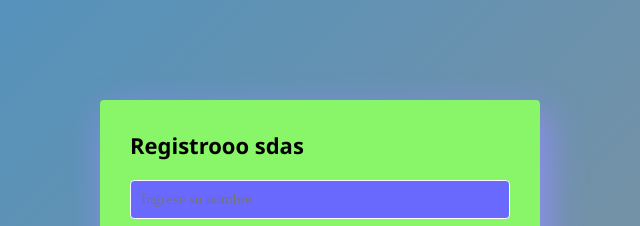
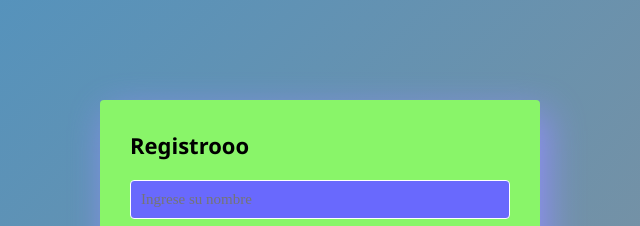
Before and after one commit to matysaavedra/Trashing, a plain HTML site: page index.html in a window 1280 px wide. Shown: the top 226 px of the page, 320-960 px from the left. Drawn offline with Linux system fonts and the light colour scheme.

Commit message:
Update index.html

```diff
--- a/index.html
+++ b/index.html
@@ -10,7 +10,7 @@
 <body>
     <div class="registrar">
         <form action="">
-            <h4>Registrooo sdas</h4>
+            <h4>Registrooo</h4>
             <input class="controls" type="text" name="nombre" id="nombre" placeholder="Ingrese su nombre"> <br>
             <input class="controls" type="text" name="apellido" id="apellido" placeholder="Ingrese su apellido"><br>
             <input class="controls" type="email" name="email" id="email" placeholder="Ingrese su correo electronico"><br>
```
